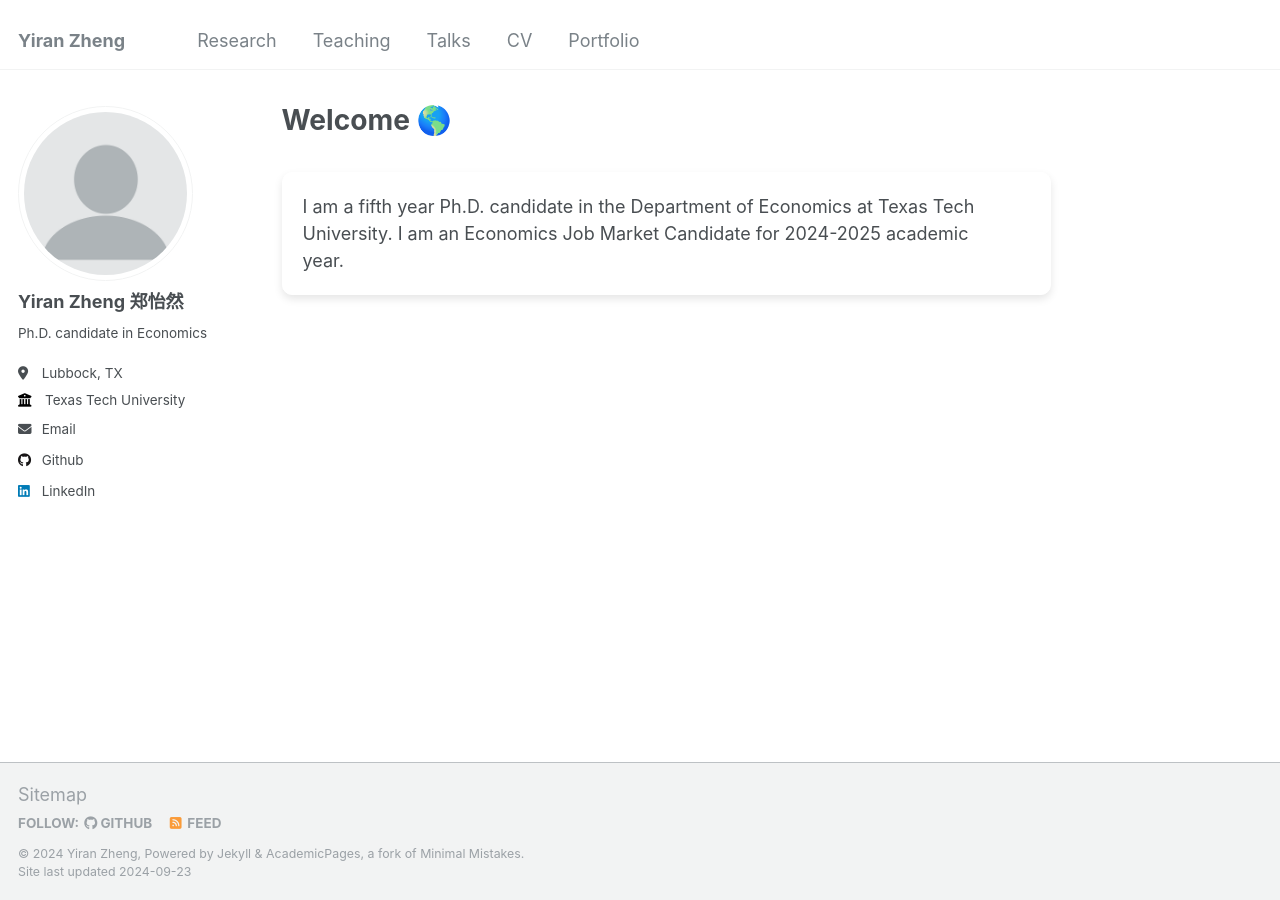
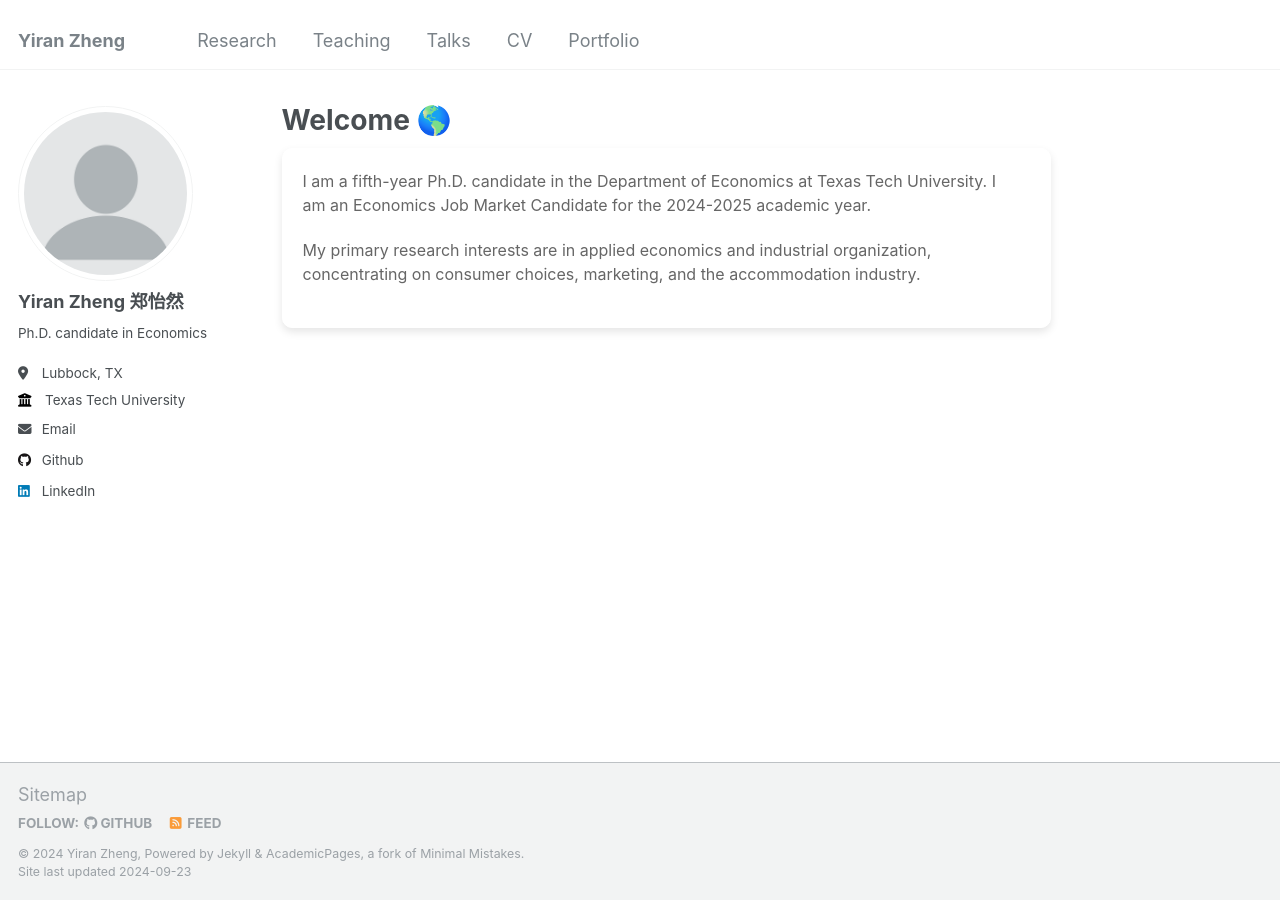
Before and after one commit to yiran-zheng/yiran-zheng.github.io, a Jekyll site: the page built from _pages/about.md, in a window 1280 px wide. Built offline with Jekyll 4.4.1, drawn with Linux system fonts in a browser that asks for light colours.

Commit message:
Update about.md

```diff
--- a/_pages/about.md
+++ b/_pages/about.md
@@ -6,12 +6,15 @@ redirect_from:
   - /about/
   - /about.html
 ---
-<p>
 <div style="display: flex; align-items: flex-start; margin-bottom: 30px; background-color: white; border: 1px solid white; border-radius: 10px; padding: 20px; box-shadow: 0 4px 8px rgba(0, 0, 0, 0.1);">
   <div style="flex: 1.5; margin-right: 20px; align-self: center;">
-    <div style="flex: 2;">
-      I am a fifth year Ph.D. candidate in the Department of Economics at Texas Tech University. I am an Economics Job Market Candidate for 2024-2025 academic year.
+    <div style="flex: 2;font-size: 16px;color: #666666;">
+      <p>
+      I am a fifth-year Ph.D. candidate in the Department of Economics at Texas Tech University. I am an Economics Job Market Candidate for the 2024-2025 academic year.
+      </p>
+      <p>
+      My primary research interests are in applied economics and industrial organization, concentrating on consumer choices, marketing, and the accommodation industry.
+      </p>
     </div>
   </div>
 </div>
-</p>
```
